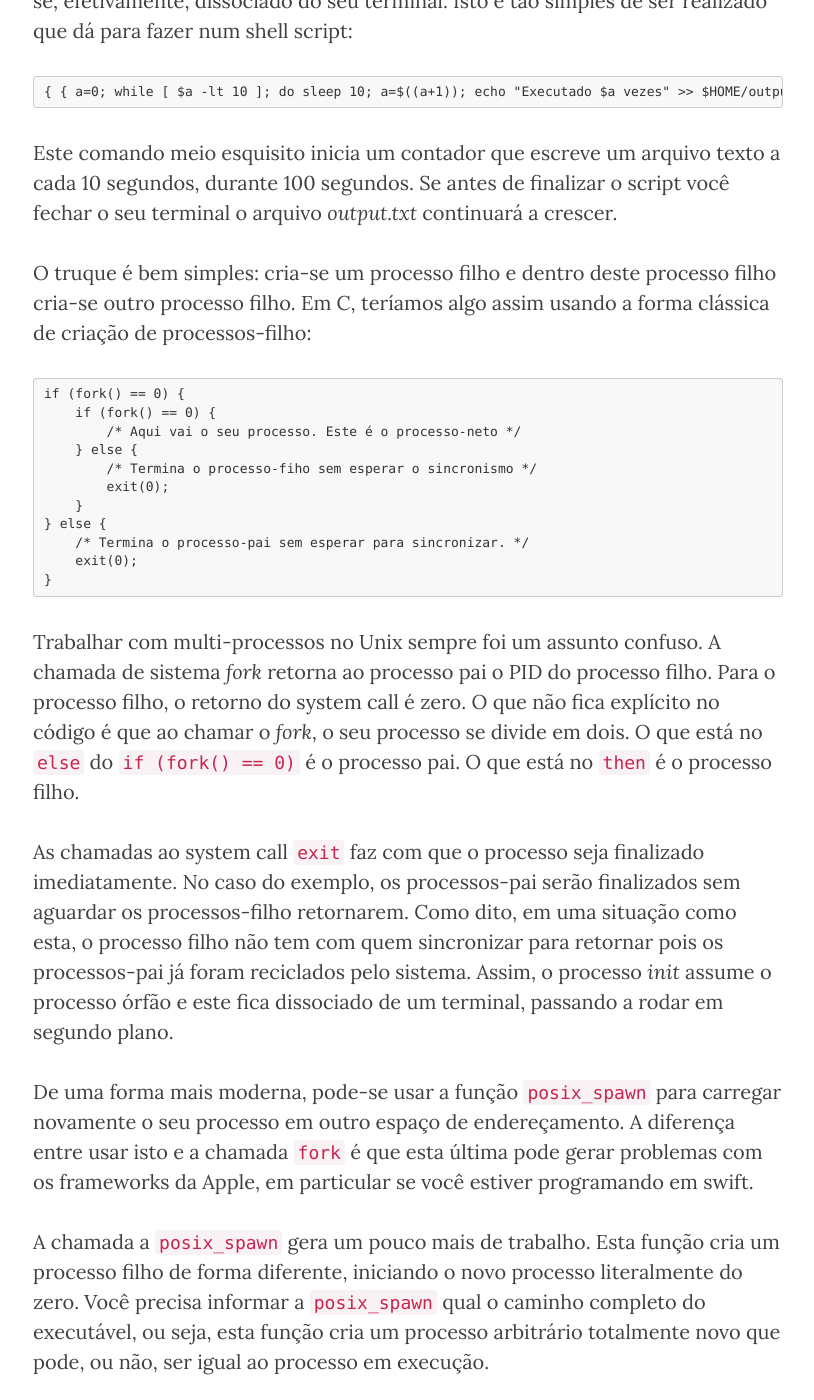
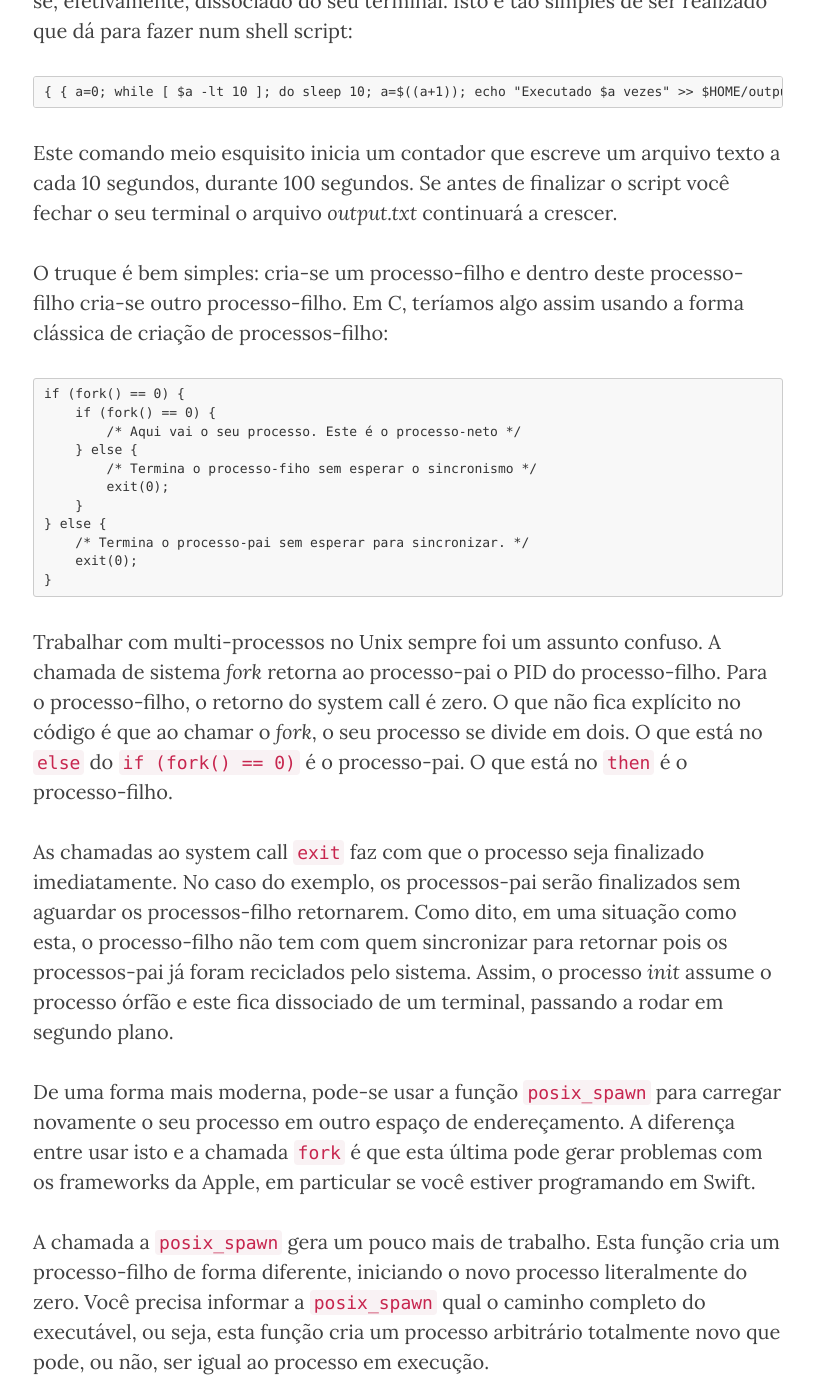
Before and after one commit to CocoaHeadsBrasil/equinociOS, a Jekyll site: the page built from _posts/2017-03-19-server-side-caracteristicas-de-um-servidor.markdown, in a window 1280 px wide and 1400 px high, scrolled down 7716 px. Shown: the whole window, without its empty margins (232-1046 px from the left). Built offline with Jekyll 4.4.1, drawn with Linux system fonts in a browser that asks for light colours; nearby versions of some CDN libraries; comment, search, counter and statistics services are not loaded; some of the changed text lies outside the part shown.

Commit message:
Revisão do texto

```diff
--- a/_posts/2017-03-19-server-side-caracteristicas-de-um-servidor.markdown
+++ b/_posts/2017-03-19-server-side-caracteristicas-de-um-servidor.markdown
@@ -125,7 +125,7 @@ bibliotecas da Apple acabam se tornando um estorvo. Por exemplo, a função
 _sigaction_ usa uma estrutura como um dos parâmetros para instalação de handlers
 de sinal. No caso da Apple, esta estrutura contém uma união que é mascarada por
 macros. Para a linguagem C isso é irrelevante, mas para o Swift, faz toda a
-diferença. O código swift neste caso, compilará para a plataforma Apple se a
+diferença. O código Swift neste caso, compilará para a plataforma Apple se a
 estrutura for usada conforme definida, e falhará para o Linux. A recíproca é
 totalmente verdadeira, ou seja, o código feito para Linux não compilará na
 plataforma Apple. É necessário, portanto, fazer um wrapper em C para permitir o
@@ -152,9 +152,9 @@ deram origem a outros processos.
 
 ### Processo-filho
 
-O processo filho é um processo que é criado por outro processo. O processo filho
+O processo-filho é um processo que é criado por outro processo. O processo-filho
 tem como característica um número inteiro chamado de _PPID_, ou _parent process
-ID_. O processo pai pode ser um processo filho de outro processo e este fato
+ID_. O processo-pai pode ser um processo-filho de outro processo e este fato
 implica na criação de uma árvore de processos.
 
 As implicações disso são importantes para o correto design de um software do
@@ -233,9 +233,9 @@ _/usr/sbin_ dependendo do seu Unix ou Linux.
 
 A daemonização consiste em dissociar seu processo do seu terminal ativo. Isto é
 algo muito simples de ser feito, na realidade. A ideia por trás disso é criar um
-processo filho e o processo filho criar outro processo filho que, em última
+processo-filho e o processo-filho criar outro processo-filho que, em última
 instância, executará o código do seu daemon, tomando-se o cuidado de terminar os
-processos-pai sem aguardar o retorno dos processos filhos.
+processos-pai sem aguardar o retorno dos processos-filhos.
 
 Neste cenário o processo neto é adotado pelo sistema de inicialização e
 torna-se, efetivamente, dissociado do seu terminal. Isto é tão simples de ser
@@ -249,8 +249,8 @@ Este comando meio esquisito inicia um contador que escreve um arquivo texto a
 cada 10 segundos, durante 100 segundos. Se antes de finalizar o script você
 fechar o seu terminal o arquivo _output.txt_ continuará a crescer.
 
-O truque é bem simples: cria-se um processo filho e dentro deste processo filho
-cria-se outro processo filho. Em C, teríamos algo assim usando a forma clássica
+O truque é bem simples: cria-se um processo-filho e dentro deste processo-filho
+cria-se outro processo-filho. Em C, teríamos algo assim usando a forma clássica
 de criação de processos-filho:
 
     if (fork() == 0) {
@@ -266,26 +266,26 @@ de criação de processos-filho:
     }
 
 Trabalhar com multi-processos no Unix sempre foi um assunto confuso. A chamada
-de sistema _fork_ retorna ao processo pai o PID do processo filho. Para o
-processo filho, o retorno do system call é zero. O que não fica explícito no
+de sistema _fork_ retorna ao processo-pai o PID do processo-filho. Para o
+processo-filho, o retorno do system call é zero. O que não fica explícito no
 código é que ao chamar o _fork_, o seu processo se divide em dois. O que está no
-`else` do `if (fork() == 0)` é o processo pai. O que está no `then` é o processo
-filho.
+`else` do `if (fork() == 0)` é o processo-pai. O que está no `then` é o
+processo-filho.
 
 As chamadas ao system call `exit` faz com que o processo seja finalizado
 imediatamente. No caso do exemplo, os processos-pai serão finalizados sem
 aguardar os processos-filho retornarem. Como dito, em uma situação como esta, o
-processo filho não tem com quem sincronizar para retornar pois os processos-pai
+processo-filho não tem com quem sincronizar para retornar pois os processos-pai
 já foram reciclados pelo sistema. Assim, o processo _init_ assume o processo
 órfão e este fica dissociado de um terminal, passando a rodar em segundo plano.
 
 De uma forma mais moderna, pode-se usar a função `posix_spawn` para carregar
 novamente o seu processo em outro espaço de endereçamento. A diferença entre
 usar isto e a chamada `fork` é que esta última pode gerar problemas com os
-frameworks da Apple, em particular se você estiver programando em swift.
+frameworks da Apple, em particular se você estiver programando em Swift.
 
 A chamada a `posix_spawn` gera um pouco mais de trabalho. Esta função cria um
-processo filho de forma diferente, iniciando o novo processo literalmente do
+processo-filho de forma diferente, iniciando o novo processo literalmente do
 zero. Você precisa informar a `posix_spawn` qual o caminho completo do
 executável, ou seja, esta função cria um processo arbitrário totalmente novo que
 pode, ou não, ser igual ao processo em execução.
@@ -371,7 +371,7 @@ próprio Linux/Unix já lhe dá as message queues prontas para uso.
 # Swift Server-side
 
 A linguagem Swift tem ganhado destaque no desenvolvimento de aplicações do lado
-do servidor. Porém, swift não tem wrappers nativos para integrar chamadas de
+do servidor. Porém, Swift não tem wrappers nativos para integrar chamadas de
 sistema com a linguagem. Assim, a forma de realizar isto é importar código C
 para o seu software, o que muitas vezes exige a necessidade de escrever wrappers
 em C antes de importá-los para o seu código em Swift.
@@ -391,4 +391,4 @@ inicialização/término da sua aplicação.
 
 Como os sistemas Unix foram escritos basicamente em C, cedo ou tarde será
 necessário escrever algum código para que seja possível integrar-se o seu
-servidor swift ao sistema operacional.
+servidor Swift ao sistema operacional.
```
